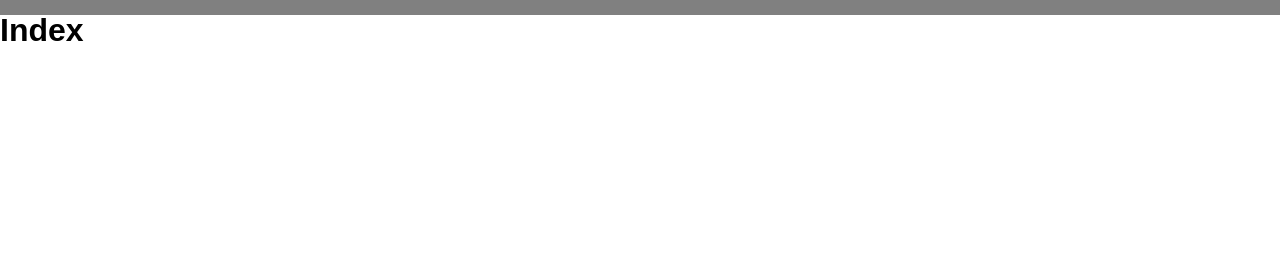
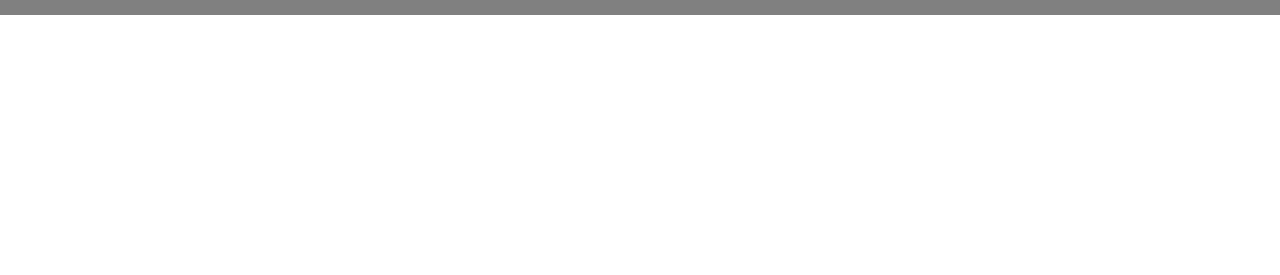
Before and after one commit to Francesco99975/villetta-restaurant, a Django app: page / in a window 1280 px wide. Shown: the part 65-340 px from the top of the page. Run offline with Django 3.2, Linux system fonts and the light colour scheme.

```diff
--- a/templates/pages/index.html
+++ b/templates/pages/index.html
@@ -1,6 +1,6 @@
 {% extends 'base.html' %}
 {% block content %}
 <main>
-<h1>Index</h1>
+
 </main>
 {% endblock content %}
```
